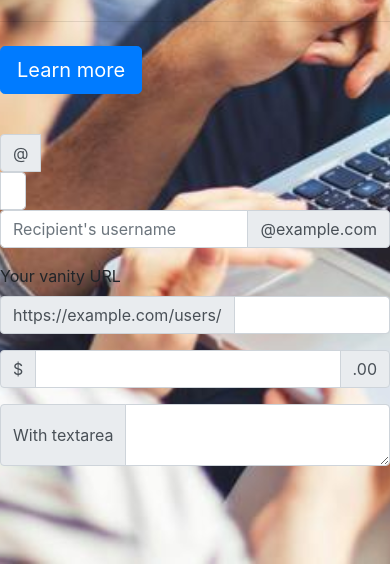
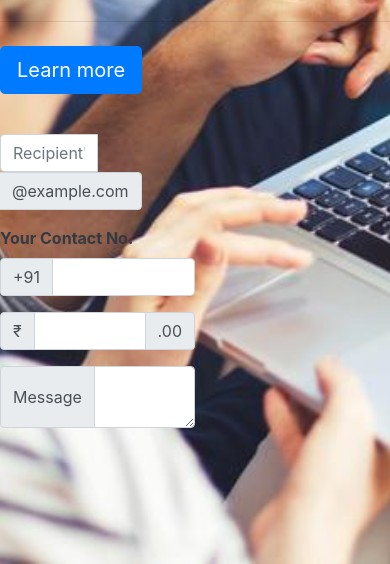
Before and after one commit to E-transaction/E-pay, a plain HTML site: page index.html in a window 390 px wide. Shown: the part 280-844 px from the top of the page. Drawn offline with nearby package versions, Linux system fonts and the light colour scheme.

Commit message:
Changed into bootstrap and made responsive

```diff
--- a/index.html
+++ b/index.html
@@ -68,33 +68,27 @@
     </div>
 
 
-    <div class="input-group mb-3 d-inline">
-      <div class="input-group-prepend">
-        <span class="input-group-text" id="basic-addon1">@</span>
-      </div>
-      <input type="text" class="form-control" placeholder="Username" aria-label="Username"
-        aria-describedby="basic-addon1">
-    </div>
 
-    <div class="input-group mb-3">
+
+    <div class="input-group mb-3 w-25">
       <input type="text" class="form-control" placeholder="Recipient's username" aria-label="Recipient's username"
         aria-describedby="basic-addon2">
       <div class="input-group-append">
-        <span class="input-group-text" id="basic-addon2">@example.com</span>
+        <span class="input-group-text d-flex" id="basic-addon2">@example.com</span>
       </div>
     </div>
 
-    <label for="basic-url">Your vanity URL</label>
-    <div class="input-group mb-3">
+    <label for="basic-url" class="text-dark"><b>Your Contact No.</b></label>
+    <div class="input-group mb-3 w-50">
       <div class="input-group-prepend">
-        <span class="input-group-text" id="basic-addon3">https://example.com/users/</span>
+        <span class="input-group-text" id="basic-addon3">+91</span>
       </div>
       <input type="text" class="form-control" id="basic-url" aria-describedby="basic-addon3">
     </div>
 
-    <div class="input-group mb-3">
+    <div class="input-group mb-3 w-50">
       <div class="input-group-prepend">
-        <span class="input-group-text">$</span>
+        <span class="input-group-text">₹</span>
       </div>
       <input type="text" class="form-control" aria-label="Amount (to the nearest dollar)">
       <div class="input-group-append">
@@ -102,9 +96,9 @@
       </div>
     </div>
 
-    <div class="input-group">
+    <div class="input-group w-50">
       <div class="input-group-prepend">
-        <span class="input-group-text">With textarea</span>
+        <span class="input-group-text">Message</span>
       </div>
       <textarea class="form-control" aria-label="With textarea"></textarea>
     </div>
```
